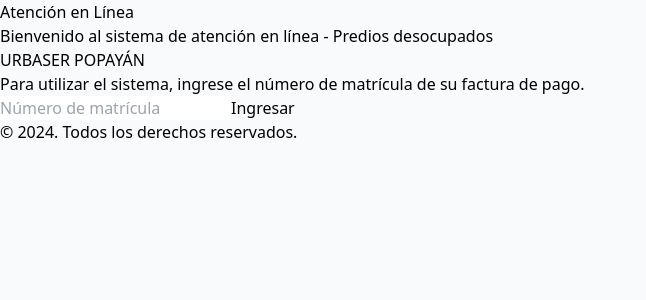
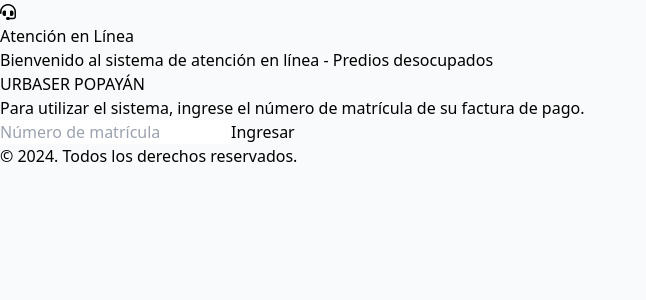
Before and after one commit to JesusPaladinez/request-vacant-property-urbaser, a React (Vite) app: page /numero-matricula in a window 1280 px wide. Shown: the top 300 px of the page, without its empty margins (0-646 px from the left). Built offline with nearby package versions, Linux system fonts and the light colour scheme.

Commit message:
Online support icon

```diff
--- a/index.html
+++ b/index.html
@@ -3,6 +3,7 @@
   <head>
     <meta charset="UTF-8" />
     <link rel="icon" type="image/svg+xml" href="" />
+    <link rel="stylesheet" href="https://cdnjs.cloudflare.com/ajax/libs/font-awesome/6.7.1/css/all.min.css"/>
     <meta name="viewport" content="width=device-width, initial-scale=1.0" />
     <title>Atención en Línea</title>
   </head>
--- a/src/components/NavBar.jsx
+++ b/src/components/NavBar.jsx
@@ -1,8 +1,10 @@
 import React from 'react'
+
 
 export default function NavBar() {
   return (
-    <div className='bg-blue-600 flex justify-between px-5 py-4 text-xl'>
+    <div className='bg-blue-600 flex justify-start px-5 py-4 text-xl gap-4'>
+      <i class="fa-solid fa-headset text-white"></i>
       <p className='text-white'>Atención en Línea</p>
     </div>
   )
```
